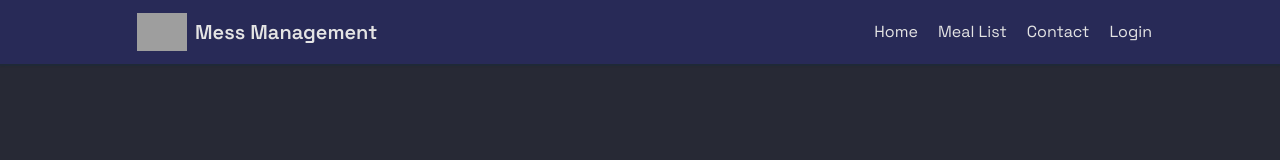
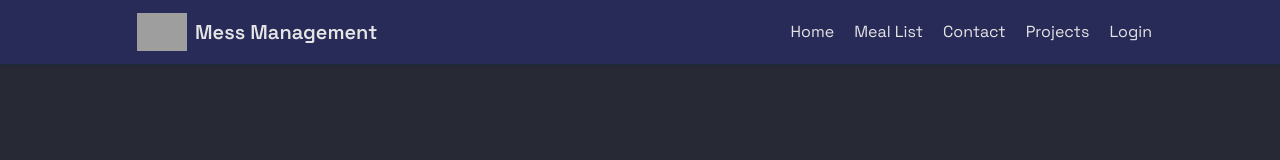
Before and after one commit to hasanshahriar32/next-mess-management, a Next.js app: page /about in a window 1280 px wide. Shown: the top 160 px of the page. Built offline with nearby package versions, Linux system fonts and the light colour scheme; no server answers; the database is empty; grey boxes are pictures that could not be loaded.

Commit message:
header add

```diff
--- a/src/Components/Header/Header.tsx
+++ b/src/Components/Header/Header.tsx
@@ -54,6 +54,7 @@ const Header: React.FC<HeaderProps> = () => {
                   <Link href={"/"}>Home</Link>
                   <Link href={"/about"}>Meal List</Link>
                   <Link href={"/contact"}>Contact</Link>
+                  <Link href={"/contact"}>Projects</Link>
                   {!session?.user?.email && <Link href={"/login"}>Login</Link>}
                 </>
               </div>
@@ -83,7 +84,6 @@ const Header: React.FC<HeaderProps> = () => {
                 >
                   <li>
                     <Link href={"/profile"}>Profile</Link>
-
                   </li>
                   <li>
                     <Link href={"/dashboard"}>Dashboard</Link>
```
